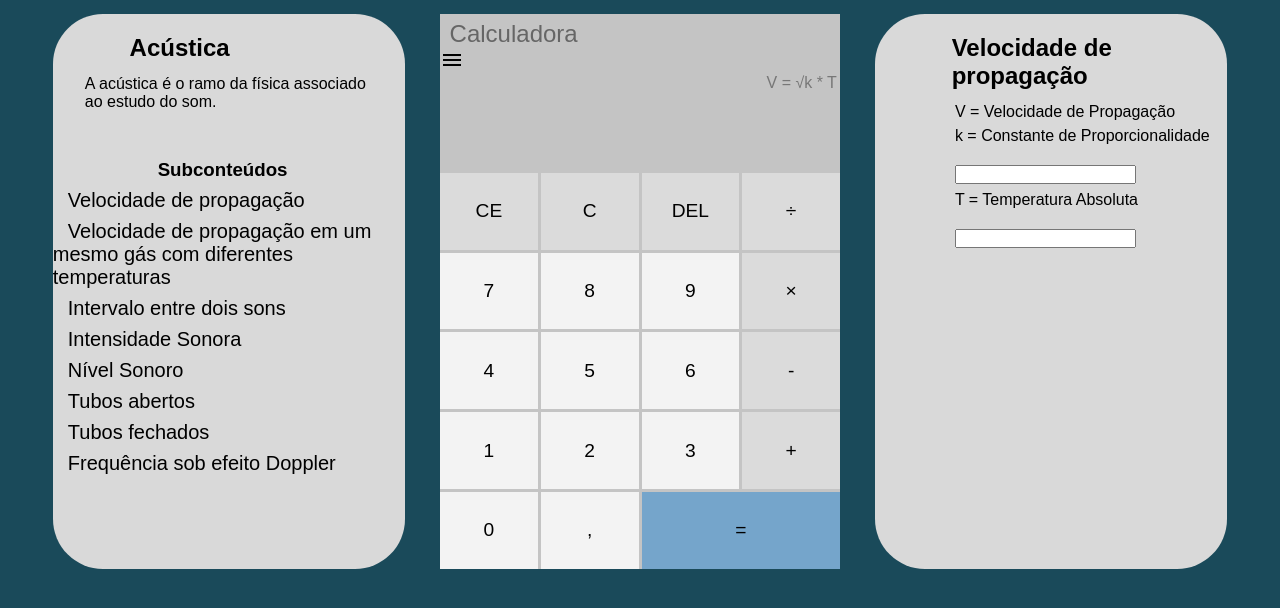
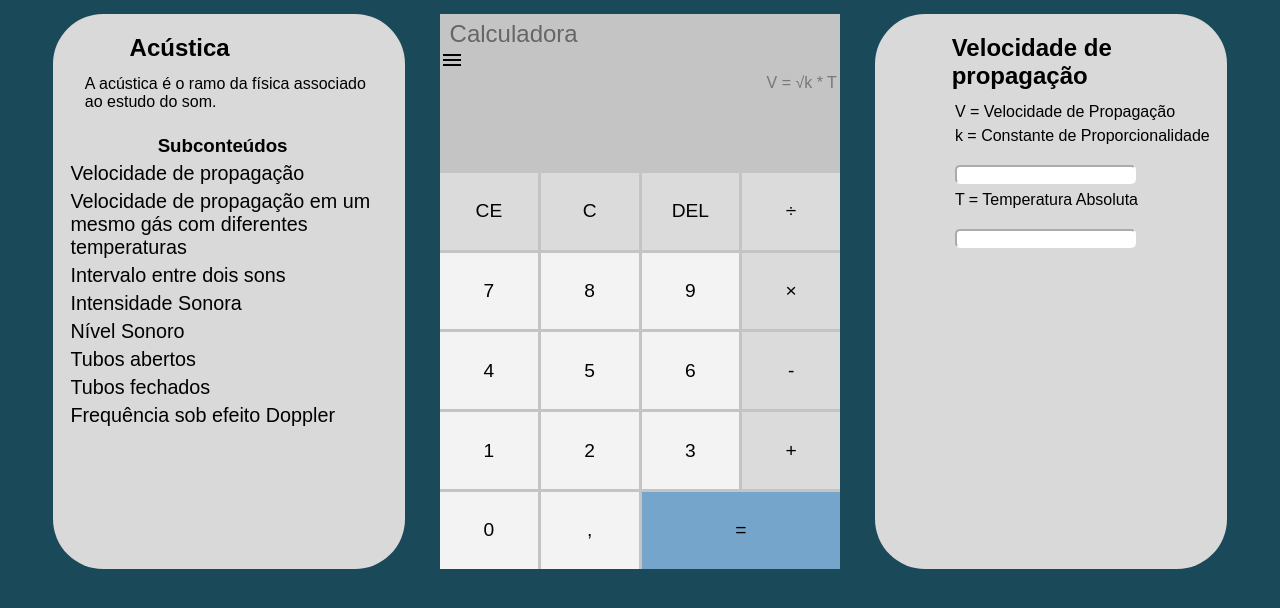
Before and after one commit to senacrs-emti/2023-2MB-educom-G05, a PHP site: page /formula.php?conteudo=6&formulas=29 in a window 1280 px wide. Shown: the part 109-717 px from the top of the page. Run offline with PHP 8.4, Linux system fonts and the light colour scheme; data comes from the database, SQL or seed files in the repository.

Commit message:
FINALIZAÇÃO COMPLETA

```diff
--- a/css/formulas.css
+++ b/css/formulas.css
@@ -18,7 +18,7 @@
   color: black;
   margin-left: 2em;
   margin-right: 20px;
-  margin-bottom: 3em;
+  margin-bottom: 1.5em
 }
 #varia{
   color: black;
@@ -202,6 +202,8 @@
   margin-left: 3.2em;
 }
 .Variaveis{
+  border-radius: 5px;
+  border-color: white;
   margin-left: 6em;
   margin-top: 20px;
 }
@@ -213,22 +215,21 @@
 }
 
 /*CSS LISTA DO RETÂNGULO*/
+
 .simm{
   color: #000;
-  font-size: 20px;
-  margin-left: 15px;
+  font-size: 19.75px;
 }
 
 .simm:hover{
   background-color: gray;
 }
-#ul_sim{
-  margin-left: 20%;
+#ul_simm{
+  margin-left: 5%;
   width: 90%;
 }
-
 #sim{
-  margin-top: 8px;
+  margin-top: 5px;
   list-style-type: none;
 }
 
```
